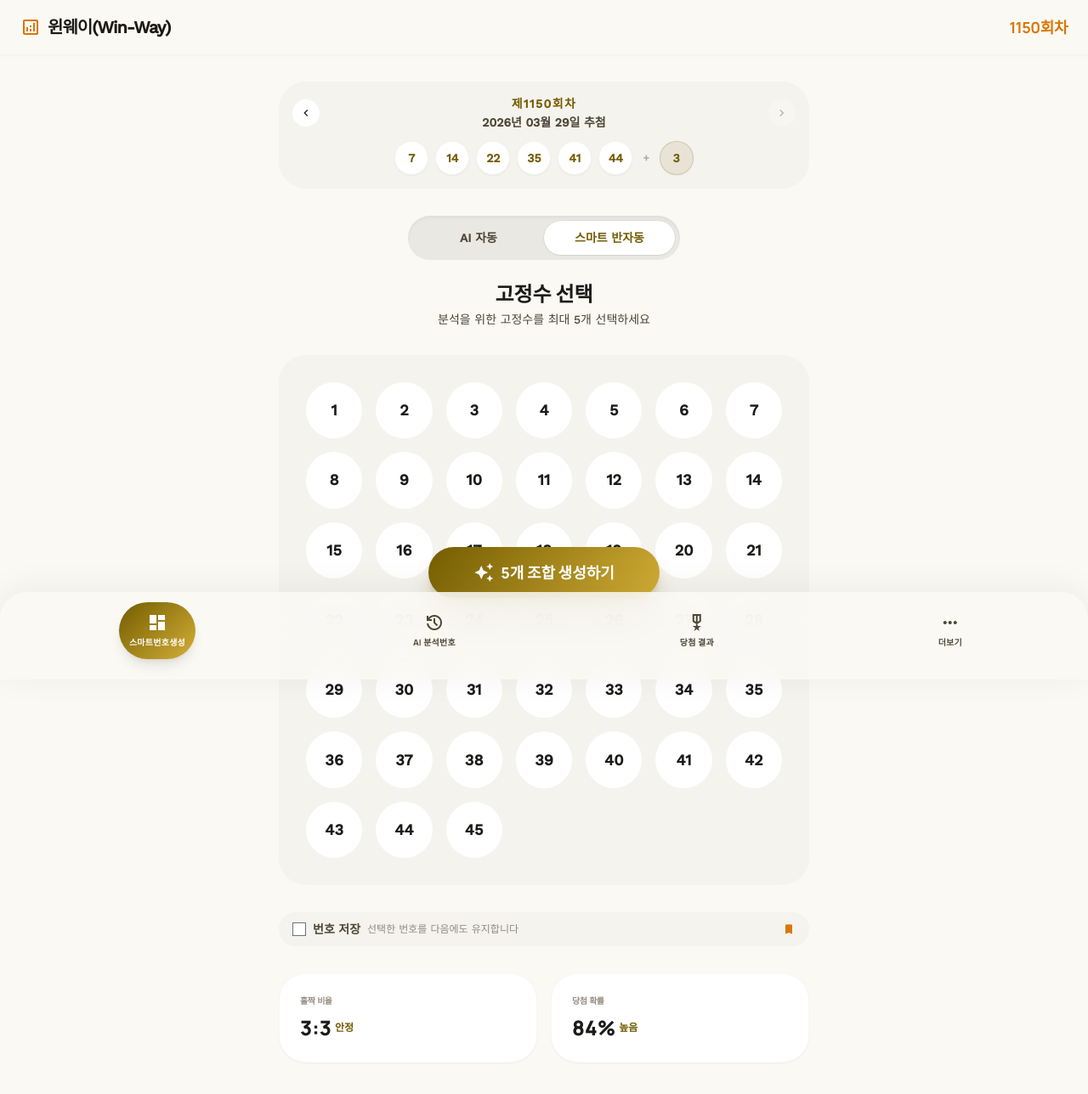
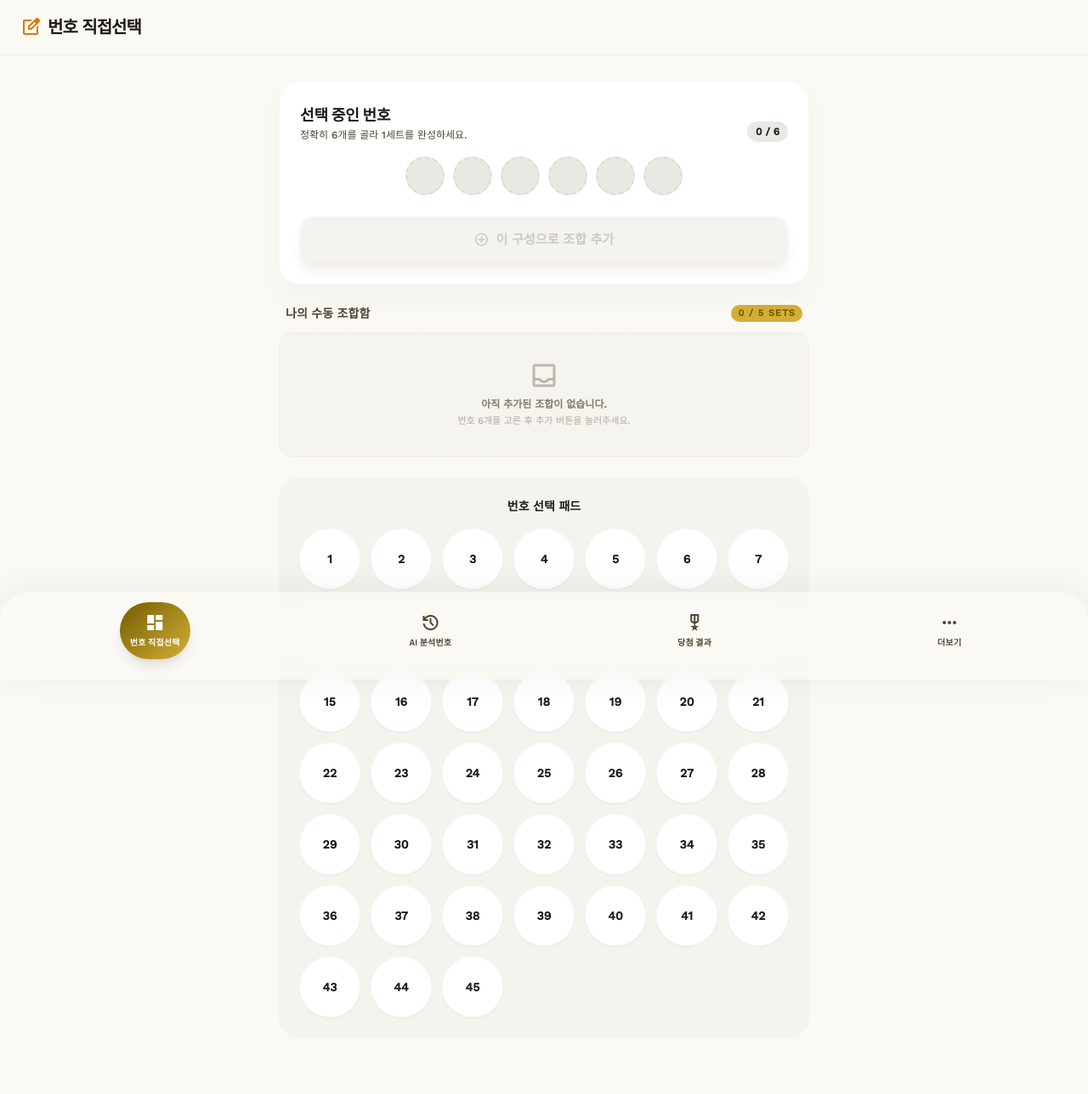
Before and after one commit to dongil-tak/luckywin, a React (Vite) app in the folder frontend/: page /dashboard in a window 1280 px wide. Shown: the top 1288 px of the page at 85% size. Built offline with nearby package versions, Linux system fonts and the light colour scheme.

Commit message:
feat: redesign dashboard to manual selection combination builder

```diff
--- a/frontend/src/components/BottomNav.tsx
+++ b/frontend/src/components/BottomNav.tsx
@@ -95,7 +95,7 @@ export default function BottomNav() {
           className={`flex flex-col items-center justify-center active:scale-90 duration-200 ${isDashboard ? activeClass : inactiveClass}`}
         >
           <span className="material-symbols-outlined" style={isDashboard ? { fontVariationSettings: "'FILL' 1" } : {}}>dashboard</span>
-          <span className="font-headline text-[10px] font-semibold uppercase tracking-wide mt-1">스마트번호생성</span>
+          <span className="font-headline text-[10px] font-semibold uppercase tracking-wide mt-1">번호 직접선택</span>
         </Link>
 
         <Link
--- a/frontend/src/pages/dashboard/Dashboard.tsx
+++ b/frontend/src/pages/dashboard/Dashboard.tsx
@@ -1,196 +1,181 @@
 import { useState } from 'react';
-import { Link, useNavigate } from 'react-router-dom';
+import { useNavigate } from 'react-router-dom';
 import BottomNav from '../../components/BottomNav';
+
+const getNumberColorClass = (n: number) => {
+  if (n <= 10) return 'bg-[#facc15] text-[#713f12]';
+  if (n <= 20) return 'bg-[#3b82f6] text-white';
+  if (n <= 30) return 'bg-[#ef4444] text-white';
+  if (n <= 40) return 'bg-[#a1a1aa] text-zinc-900';
+  return 'bg-[#10b981] text-white';
+};
 
 export default function Dashboard() {
   const navigate = useNavigate();
-  // Load persisted numbers from localStorage on first render
-  const [selectedNumbers, setSelectedNumbers] = useState<number[]>(() => {
-    try {
-      return JSON.parse(localStorage.getItem('fixedNumbers') || '[]');
-    } catch { return []; }
-  });
-  const [saveNumbers, setSaveNumbers] = useState<boolean>(() => {
-    return localStorage.getItem('saveNumbersEnabled') === 'true';
-  });
-  const [isGenerating, setIsGenerating] = useState(false);
-
-  const handleGenerate = () => {
-    // Persist if save is enabled, clear otherwise
-    if (saveNumbers) {
-      localStorage.setItem('fixedNumbers', JSON.stringify(selectedNumbers));
-      localStorage.setItem('saveNumbersEnabled', 'true');
-    } else {
-      localStorage.removeItem('fixedNumbers');
-      localStorage.setItem('saveNumbersEnabled', 'false');
-    }
-    setIsGenerating(true);
-    setTimeout(() => {
-      navigate('/dashboard/results', { state: { selectedNumbers } });
-    }, 2000);
-  };
+  const [currentSelection, setCurrentSelection] = useState<number[]>([]);
+  const [savedSets, setSavedSets] = useState<number[][]>([]);
 
   const toggleNumber = (num: number) => {
-    if (selectedNumbers.includes(num)) {
-      setSelectedNumbers(selectedNumbers.filter(n => n !== num));
+    if (savedSets.length >= 5) return; // 5세트 꽉 참
+
+    if (currentSelection.includes(num)) {
+      setCurrentSelection(currentSelection.filter(n => n !== num));
     } else {
-      if (selectedNumbers.length < 5) {
-        setSelectedNumbers([...selectedNumbers, num]);
-      } else {
-        alert("고정수는 최대 5개까지 선택할 수 있습니다.");
+      if (currentSelection.length < 6) {
+        setCurrentSelection([...currentSelection, num].sort((a, b) => a - b));
       }
     }
   };
 
+  const handleAddSet = () => {
+    if (currentSelection.length === 6 && savedSets.length < 5) {
+      setSavedSets([...savedSets, currentSelection]);
+      setCurrentSelection([]);
+    }
+  };
 
-  // Recent winning history (simulated)
-  const recentDraws = [
-    { round: 1150, date: '2026년 03월 29일', numbers: [7, 14, 22, 35, 41, 44], bonus: 3 },
-    { round: 1149, date: '2026년 03월 22일', numbers: [2, 9, 18, 27, 36, 43], bonus: 11 },
-    { round: 1148, date: '2026년 03월 15일', numbers: [5, 13, 21, 30, 38, 45], bonus: 7 },
-    { round: 1147, date: '2026년 03월 08일', numbers: [1, 10, 19, 28, 37, 42], bonus: 24 },
-    { round: 1146, date: '2026년 03월 01일', numbers: [4, 12, 20, 29, 33, 40], bonus: 15 },
-  ];
-  const [historyIdx, setHistoryIdx] = useState(0);
-  const currentDraw = recentDraws[historyIdx];
+  const handleDeleteSet = (index: number) => {
+    setSavedSets(savedSets.filter((_, i) => i !== index));
+  };
+
+  const handleFinalSave = () => {
+    if (savedSets.length === 0) return;
+
+    // Save to our management localStorage
+    const entry = {
+      savedAt: new Date().toISOString(),
+      combinations: savedSets,
+      type: 'manual'
+    };
+    const existing = JSON.parse(localStorage.getItem('savedNumbers') || '[]');
+    existing.unshift(entry);
+    localStorage.setItem('savedNumbers', JSON.stringify(existing));
+
+    navigate('/fortune'); // 저장 후 금주의 당첨현황(행운 관리) 탭으로 이동
+  };
+
+  const slots = Array.from({ length: 6 });
 
   return (
     <div className="bg-background text-on-background font-label antialiased selection:bg-primary-container selection:text-on-primary-container min-h-screen">
       {/* TopAppBar */}
       <header className="fixed top-0 left-0 w-full h-16 flex items-center justify-between px-6 bg-surface/80 dark:bg-stone-900/80 backdrop-blur-md shadow-sm shadow-stone-200/50 dark:shadow-none z-50">
         <div className="flex items-center gap-2">
-          <span className="material-symbols-outlined text-amber-600 dark:text-amber-400" data-icon="analytics">analytics</span>
-          <h1 className="text-xl font-black text-stone-900 dark:text-stone-50 tracking-tighter">윈웨이(Win-Way)</h1>
-        </div>
-        <div className="flex items-center">
-          <span className="font-headline font-bold text-lg tracking-tight text-amber-600 dark:text-amber-400 active:scale-95 duration-200 hover:opacity-80 transition-opacity cursor-pointer">1150회차</span>
+          <span className="material-symbols-outlined text-amber-600 dark:text-amber-400" data-icon="edit_square">edit_square</span>
+          <h1 className="text-xl font-black text-stone-900 dark:text-stone-50 tracking-tighter">번호 직접선택</h1>
         </div>
       </header>
 
-      <main className="pt-24 pb-32 px-6 max-w-2xl mx-auto space-y-8">
-        <section className="bg-surface-container-low rounded-lg p-4 relative overflow-hidden">
-          {/* Round & Date */}
-          <div className="flex items-center justify-between mb-3">
-            <button
-              onClick={() => setHistoryIdx(i => Math.min(i + 1, recentDraws.length - 1))}
-              disabled={historyIdx === recentDraws.length - 1}
-              className="w-8 h-8 rounded-full flex items-center justify-center bg-surface-container-lowest disabled:opacity-30 hover:bg-surface-container-high active:scale-90 transition-all"
-            >
-              <span className="material-symbols-outlined text-base text-on-surface">chevron_left</span>
-            </button>
-            <div className="text-center">
-              <p className="text-sm font-bold text-primary uppercase tracking-widest">제{currentDraw.round}회차</p>
-              <p className="text-sm text-on-surface-variant font-semibold mt-0.5">{currentDraw.date} 추첨</p>
+      <main className="pt-24 pb-48 px-6 max-w-2xl mx-auto space-y-6">
+
+        {/* 1. TOP Viewer - 현재 선택 영역 */}
+        <section className="bg-surface-container-lowest rounded-3xl p-6 border border-outline-variant/10 shadow-[0_15px_40px_rgba(27,28,25,0.03)] sticky top-20 z-40">
+          <div className="flex justify-between items-end mb-4">
+            <div>
+              <h2 className="text-lg font-headline font-extrabold text-on-surface mb-0.5">선택 중인 번호</h2>
+              <p className="text-xs font-medium text-on-surface-variant">정확히 6개를 골라 1세트를 완성하세요.</p>
             </div>
-            <button
-              onClick={() => setHistoryIdx(i => Math.max(i - 1, 0))}
-              disabled={historyIdx === 0}
-              className="w-8 h-8 rounded-full flex items-center justify-center bg-surface-container-lowest disabled:opacity-30 hover:bg-surface-container-high active:scale-90 transition-all"
-            >
-              <span className="material-symbols-outlined text-base text-on-surface">chevron_right</span>
-            </button>
+            <span className="text-xs font-bold bg-surface-container-high px-2.5 py-1 rounded-full text-on-surface">{currentSelection.length} / 6</span>
           </div>
-          {/* Numbers */}
-          <div className="flex gap-2 justify-center flex-wrap">
-            {currentDraw.numbers.map((num) => (
-              <span key={num} className="w-10 h-10 rounded-full bg-surface-container-lowest flex items-center justify-center font-bold text-primary border border-outline-variant/20 shadow-sm text-sm">{num}</span>
-            ))}
-            <span className="flex items-center text-on-surface-variant/40 text-xs font-bold mx-1">+</span>
-            <span className="w-10 h-10 rounded-full bg-primary/10 flex items-center justify-center font-bold text-primary border border-primary/20 shadow-sm text-sm">{currentDraw.bonus}</span>
+
+          <div className="flex items-center justify-center gap-1.5 sm:gap-2 mb-6">
+            {slots.map((_, i) => {
+              const num = currentSelection[i];
+              return (
+                <div key={i} className={`w-10 h-10 sm:w-12 sm:h-12 rounded-full flex items-center justify-center font-headline font-black text-sm sm:text-lg transition-all duration-300 ${
+                  num
+                    ? `${getNumberColorClass(num)} shadow-md ring-2 ring-white scale-100`
+                    : 'bg-surface-container-high border-2 border-dashed border-outline-variant/40 text-transparent scale-95'
+                }`}>
+                  {num ? num.toString().padStart(2, '0') : ''}
+                </div>
+              );
+            })}
           </div>
+
+          <button
+            onClick={handleAddSet}
+            disabled={currentSelection.length !== 6 || savedSets.length >= 5}
+            className="w-full py-4 rounded-2xl font-bold text-[15px] flex items-center justify-center gap-2 transition-all active:scale-95 disabled:opacity-50 disabled:bg-surface-container-high disabled:text-on-surface-variant/50 bg-primary text-white shadow-lg shadow-primary/20 pointer-events-auto"
+          >
+            <span className="material-symbols-outlined text-lg">add_circle</span>
+            {savedSets.length >= 5 ? '최대 5세트 작성 완료' : '이 구성으로 조합 추가'}
+          </button>
         </section>
 
-        {/* Mode Toggle Section */}
-        <section className="flex flex-col items-center gap-6">
-          <div className="bg-surface-container-high p-1.5 rounded-full flex items-center w-full max-w-xs shadow-inner">
-            <Link to="/dashboard/analysis" className="flex-1 py-2.5 rounded-full text-sm font-bold transition-all duration-300 text-on-surface-variant hover:bg-white/50 text-center">AI 자동</Link>
-            <button className="flex-1 py-2.5 rounded-full text-sm font-bold transition-all duration-300 bg-surface-container-lowest text-primary shadow-sm ring-1 ring-black/5">스마트 반자동</button>
+        {/* 2. MIDDLE Area - 확정된 세트 리스트 */}
+        <section className="space-y-3">
+          <div className="flex justify-between items-center mb-2 px-2">
+             <h3 className="text-sm font-bold text-on-surface-variant">나의 수동 조합함</h3>
+             <span className="text-[11px] font-black tracking-widest uppercase text-primary bg-primary-container px-2 py-0.5 rounded-full">{savedSets.length} / 5 SETS</span>
           </div>
-          <div className="text-center space-y-1 w-full">
-            <h2 className="text-2xl font-headline font-extrabold text-on-surface">고정수 선택</h2>
-            <p className="text-sm text-on-surface-variant font-medium">분석을 위한 고정수를 최대 5개 선택하세요</p>
-          </div>
+
+          {savedSets.length === 0 ? (
+             <div className="bg-surface-container-low border border-dashed border-outline-variant/30 rounded-2xl p-8 flex flex-col items-center justify-center text-center opacity-70">
+               <span className="material-symbols-outlined text-4xl text-on-surface-variant/50 mb-2">inbox</span>
+               <p className="text-xs font-bold text-on-surface-variant">아직 추가된 조합이 없습니다.</p>
+               <p className="text-[11px] font-medium text-on-surface-variant/60 mt-1">번호 6개를 고른 후 추가 버튼을 눌러주세요.</p>
+             </div>
+          ) : (
+            <div className="space-y-3">
+              {savedSets.map((set, idx) => {
+                const letter = String.fromCharCode(65 + idx); // A, B, C...
+                return (
+                  <div key={idx} className="bg-surface-container-lowest rounded-2xl p-4 border border-outline-variant/20 shadow-sm flex items-center justify-between group animation-fade-in">
+                    <div className="flex flex-col items-start w-full md:w-auto">
+                      <span className="font-headline font-bold text-primary tracking-widest text-[11px] mb-2 uppercase">수동 세트 {letter}</span>
+                      <div className="flex gap-1 sm:gap-2">
+                        {set.map(n => (
+                          <div key={n} className={`w-8 h-8 rounded-full flex items-center justify-center font-headline font-bold text-[11px] shadow-sm ${getNumberColorClass(n)}`}>
+                            {n.toString().padStart(2, '0')}
+                          </div>
+                        ))}
+                      </div>
+                    </div>
+                    <button onClick={() => handleDeleteSet(idx)} className="w-8 h-8 rounded-full flex items-center justify-center text-on-surface-variant hover:text-red-500 hover:bg-red-50 transition-colors">
+                       <span className="material-symbols-outlined text-lg">delete</span>
+                    </button>
+                  </div>
+                );
+              })}
+            </div>
+          )}
         </section>
 
-        {/* Number Selection Grid (1-45) */}
-        <section className="bg-surface-container-low rounded-lg p-8">
-          <div className="grid grid-cols-5 sm:grid-cols-7 gap-4">
+        {/* 3. BOTTOM - Number Pad (1~45) */}
+        <section className={`bg-surface-container-low rounded-3xl p-6 transition-opacity duration-300 ${savedSets.length >= 5 ? 'opacity-50 pointer-events-none' : ''}`}>
+          <h3 className="text-sm font-bold text-on-surface mb-4 text-center">번호 선택 패드</h3>
+          <div className="grid grid-cols-5 sm:grid-cols-7 gap-2.5 sm:gap-3">
             {Array.from({ length: 45 }).map((_, i) => {
               const num = i + 1;
-              const isSelected = selectedNumbers.includes(num);
+              const isSelected = currentSelection.includes(num);
 
               if (isSelected) {
                 return (
-                  <button key={num} onClick={() => toggleNumber(num)} className="w-full aspect-square rounded-full flex items-center justify-center text-lg font-extrabold gold-gradient text-white shadow-lg shadow-primary/20 active:scale-90 transition-transform">{num}</button>
+                  <button key={num} onClick={() => toggleNumber(num)} className="w-full aspect-square rounded-full flex items-center justify-center text-sm font-extrabold bg-primary text-white shadow-md shadow-primary/20 active:scale-95 transition-transform ring-2 ring-primary ring-offset-2 ring-offset-surface-container-low">{num}</button>
                 );
               }
 
               return (
-                <button key={num} onClick={() => toggleNumber(num)} className="w-full aspect-square rounded-full flex items-center justify-center text-lg font-extrabold bg-surface-container-lowest text-on-surface hover:bg-surface-container-high active:scale-90 transition-all">{num}</button>
+                <button key={num} onClick={() => toggleNumber(num)} disabled={currentSelection.length >= 6 && !isSelected} className="w-full aspect-square rounded-full flex items-center justify-center text-sm font-extrabold bg-surface-container-lowest text-on-surface hover:bg-surface-container-high active:scale-90 transition-all shadow-sm border border-outline-variant/10 disabled:opacity-30">{num}</button>
               );
             })}
           </div>
         </section>
 
-        {/* Save Checkbox - below number grid */}
-        <label className="flex items-center gap-2 cursor-pointer py-2.5 px-4 rounded-lg bg-surface-container-low hover:bg-surface-container-high transition-colors select-none w-full">
-          <input
-            type="checkbox"
-            checked={saveNumbers}
-            onChange={e => {
-              setSaveNumbers(e.target.checked);
-              localStorage.setItem('saveNumbersEnabled', e.target.checked ? 'true' : 'false');
-              if (!e.target.checked) localStorage.removeItem('fixedNumbers');
-            }}
-            className="w-4 h-4 accent-amber-600"
-          />
-          <span className="text-sm font-bold text-on-surface-variant">번호 저장</span>
-          <span className="text-xs text-on-surface-variant/60">선택한 번호를 다음에도 유지합니다</span>
-          <span className="material-symbols-outlined text-base text-amber-600 ml-auto" style={{ fontVariationSettings: "'FILL' 1" }}>bookmark</span>
-        </label>
-
-        {/* Insights Bento Grid */}
-        <section className="grid grid-cols-2 gap-4">
-          <div className="col-span-1 bg-surface-container-lowest p-6 rounded-lg border border-outline-variant/10 shadow-sm">
-            <p className="text-[10px] font-bold text-on-surface-variant opacity-60 uppercase tracking-tighter mb-2">홀짝 비율</p>
-            <div className="flex items-end gap-1">
-              <span className="text-2xl font-headline font-black text-on-surface">3:3</span>
-              <span className="text-xs text-primary font-bold pb-1 mb-1">안정</span>
-            </div>
-          </div>
-          <div className="col-span-1 bg-surface-container-lowest p-6 rounded-lg border border-outline-variant/10 shadow-sm">
-            <p className="text-[10px] font-bold text-on-surface-variant opacity-60 uppercase tracking-tighter mb-2">당첨 확률</p>
-            <div className="flex items-end gap-1">
-              <span className="text-2xl font-headline font-black text-on-surface">84%</span>
-              <span className="text-xs text-primary font-bold pb-1 mb-1">높음</span>
-            </div>
-          </div>
-        </section>
       </main>
 
-      {/* Floating Action Button */}
-      <div className="fixed bottom-24 left-1/2 -translate-x-1/2 z-40 w-full max-w-xs px-6">
-        <button onClick={handleGenerate} className="w-full gold-gradient text-white py-4 rounded-full font-headline font-extrabold text-lg shadow-xl shadow-primary/30 flex items-center justify-center gap-2 active:scale-95 transition-transform">
-          <span className="material-symbols-outlined" data-icon="auto_awesome" style={{ fontVariationSettings: "'FILL' 1" }}>auto_awesome</span>
-          5개 조합 생성하기
-        </button>
-      </div>
+      {/* Floating Final Save Button */}
+      {savedSets.length > 0 && (
+        <div className="fixed bottom-24 left-1/2 -translate-x-1/2 z-40 w-full max-w-sm px-6 animation-fade-in">
+          <button onClick={handleFinalSave} className="w-full gold-gradient text-white py-4 rounded-full font-headline font-extrabold text-[15px] shadow-2xl shadow-amber-500/30 flex items-center justify-center gap-2 active:scale-95 transition-transform border border-amber-300/50">
+            <span className="material-symbols-outlined" data-icon="save">save</span>
+            {savedSets.length}개의 세트 저장하기
+          </button>
+        </div>
+      )}
 
       <BottomNav />
-
-      {/* Background Decorative Elements */}
-      <div className="fixed top-0 left-0 w-full h-full -z-10 pointer-events-none overflow-hidden opacity-30">
-        <div className="absolute top-[-10%] right-[-10%] w-[50%] h-[50%] bg-primary-container/20 blur-[120px] rounded-full"></div>
-        <div className="absolute bottom-[-10%] left-[-10%] w-[40%] h-[40%] bg-tertiary-container/20 blur-[100px] rounded-full"></div>
-      </div>
-
-      {isGenerating && (
-        <div className="fixed inset-0 z-[100] bg-background/80 backdrop-blur-sm flex flex-col items-center justify-center">
-          <div className="w-16 h-16 border-4 border-primary/30 border-t-primary rounded-full animate-spin mb-4"></div>
-          <h2 className="text-xl font-headline font-bold text-on-surface">AI가 번호를 조합 중입니다...</h2>
-          <p className="text-sm text-on-surface-variant mt-2">최적의 패턴을 분석하고 있습니다</p>
-        </div>
-      )}
     </div>
   );
 }
```
